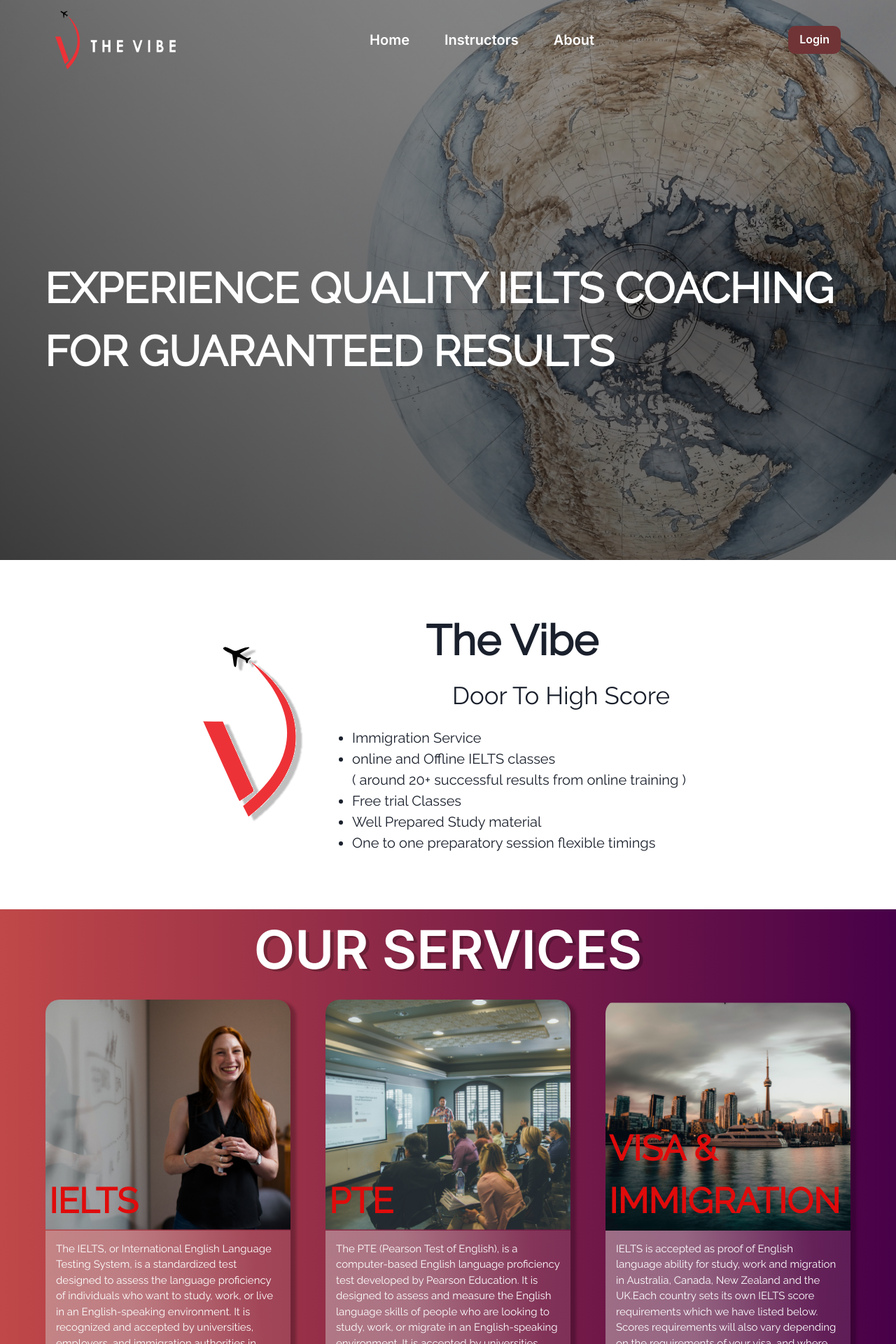
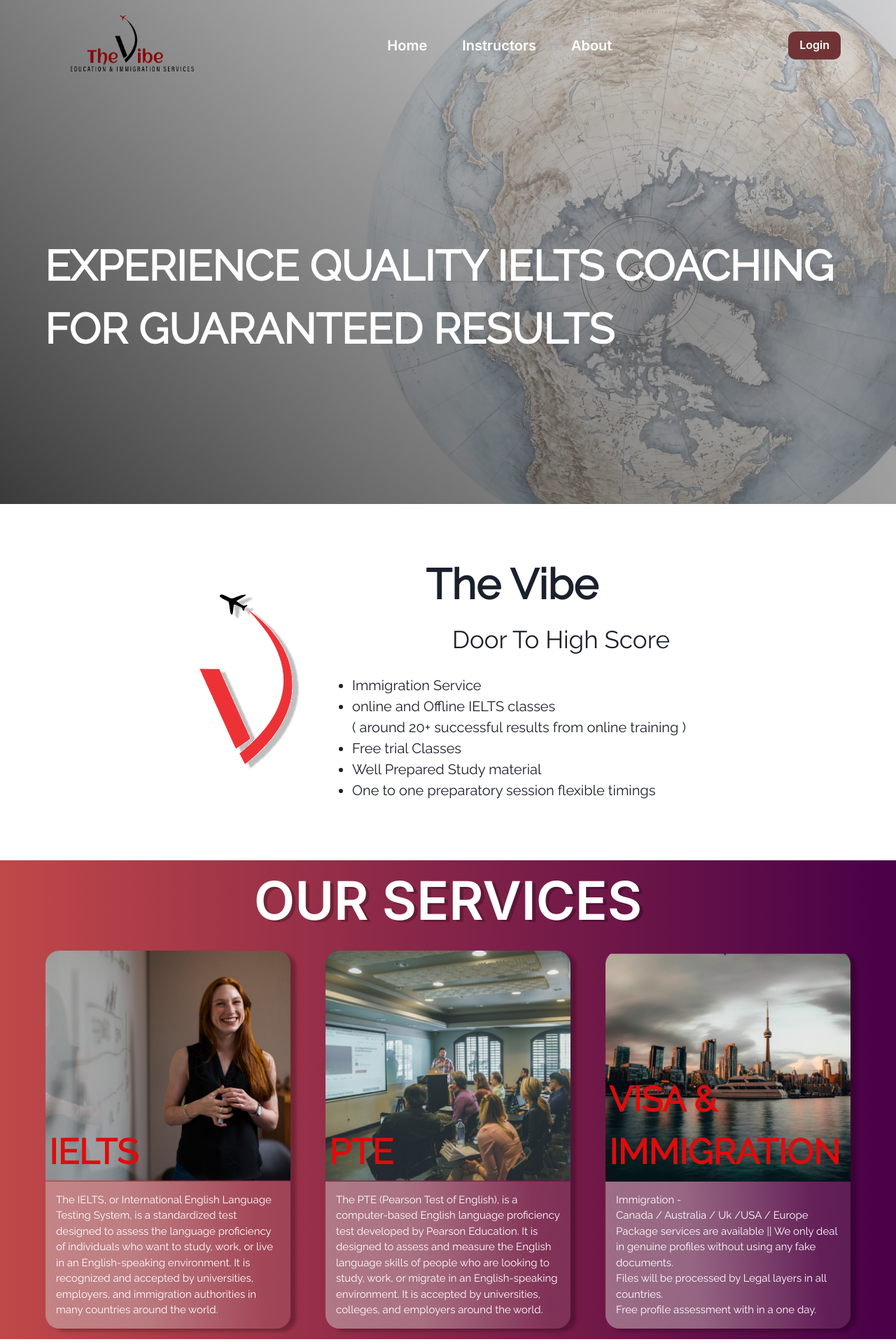
Before and after one commit to gurman-dhanoa/the-vibe-frontend, a React (Create React App) app: page / in a window 1280 px wide. Shown: the top 1920 px of the page at 70% size. Built offline with nearby package versions, Linux system fonts and the light colour scheme; no server answers.

Commit message:
logo updated

```diff
--- a/src/components/about/About.jsx
+++ b/src/components/about/About.jsx
@@ -9,7 +9,7 @@
         <VStack className='aboutRight'>
             <Text className="aboutHeading">The Vibe</Text>
             <Text className="aboutSubHeading">Door To High Score</Text>
-            <UnorderedList p={"10px"} fontSize={"20px"} fontWeight={400}>
+            <UnorderedList p={"15px"} fontSize={"20px"} fontWeight={400}>
                 <ListItem>Immigration Service</ListItem>
                 <ListItem>online and Offline IELTS classes <br/>( around 20+ successful results from online training )</ListItem>
                 <ListItem>Free trial Classes </ListItem>
--- a/src/components/footer/Footer.jsx
+++ b/src/components/footer/Footer.jsx
@@ -4,6 +4,7 @@
 
 import insta from './../../images/footer/insta.svg'
 import mail from './../../images/footer/Gmail svg.svg'
+import youtube from './../../images/footer/youtube.png'
 
 const Footer = () => {
   return (
@@ -13,11 +14,12 @@
                 <Flex className='footerLeft'>
                     <Text className='fontStyle'>Open for any offers and collaborations.</Text>
                     <Flex>
-                        <Link isExternal href='https://www.instagram.com/gurman_dhanoa_/'><Image className="mediaIcon" src={insta} alt="Instagram"/></Link>
-                        <Link isExternal href='mailto: gurmandhanoa01@gmail.com'><Image className="mediaIcon" src={mail} alt="Mail"/></Link>
+                        <Link isExternal href='https://www.instagram.com/_the__vibe_ielts_immigration/'><Image className="mediaIcon" src={insta} alt="Instagram"/></Link>
+                        <Link isExternal href='https://youtube.com/@THEVIBEIELTSWORLDWIDE?si=mhPtoW4RiRcpIhRP'><Image className="mediaIcon" src={youtube} alt="Youtube"/></Link>
+                        <Link isExternal href='mailto: thevibeielts@gmail.com'><Image className="mediaIcon" src={mail} alt="Mail"/></Link>
                     </Flex>
                 </Flex>
-                <Link href='mailto: gurmandhanoa01@gmail.com'><Text className='footerContactBtn'>Send me an email</Text></Link>
+                <Link href='mailto: thevibeielts@gmail.com'><Text className='footerContactBtn'>Send me an email</Text></Link>
             </Box>
             <Text className='copyright'>Copyright © 2023 Gurman Singh</Text>
         </VStack>
--- a/src/components/header/header.jsx
+++ b/src/components/header/header.jsx
@@ -1,6 +1,6 @@
 import { Flex, Image, Link, Button, useDisclosure, Modal, ModalOverlay, ModalContent, ModalHeader, ModalCloseButton, ModalBody } from "@chakra-ui/react";
 import { useSelector } from 'react-redux';
-import logo from "./../../images/Logo.svg";
+import logo from "./../../images/logo.png";
 
 import './header.css'
 import Admin from "../admin/Admin";
@@ -21,7 +21,7 @@
   const {adminToken} = useSelector((state) => state.adminAuth);
   return (
     <Flex className="header" gap={3}>
-        <Image src={logo} alt="The Vibe"/>
+        <Image src={logo} height={"100px"} alt="The Vibe"/>
         <Flex style={linkStyle}>
 
             <Link href='/#home'>Home</Link>
--- a/src/components/home/home.css
+++ b/src/components/home/home.css
@@ -1,7 +1,7 @@
 .landingContainer{
     flex-direction:column;
     width:100%;
-    height:100vh;
+    min-height:90vh;
     background-size:cover;
     background-position: right;
 }
--- a/src/components/home/home.jsx
+++ b/src/components/home/home.jsx
@@ -11,7 +11,7 @@
 const Home = () => {
   return (
     <>
-      <Flex id='home' className='landingContainer' bgImg={`linear-gradient(45deg,rgba(0,0,0, 0.75),rgba(0,0,0, 0.25)), url(${landingBg})`}>
+      <Flex id='home' className='landingContainer' bgImg={`linear-gradient(45deg,rgba(0,0,0, 0.75),rgba(255,255,255, 0.50)), url(${landingBg})`}>
         <Header/>
         <Flex className='landing'>Experience Quality IELTS Coaching for Guaranteed Results</Flex>
       </Flex>
--- a/src/components/ielts_modules/Visa.jsx
+++ b/src/components/ielts_modules/Visa.jsx
@@ -1,9 +1,24 @@
-import React from 'react'
+import { Heading, Text } from "@chakra-ui/react";
+import React from "react";
 
 const Visa = () => {
   return (
-    <div>Visa</div>
-  )
-}
+    <>
+      <Heading size="lg" mt={"30px"} mb={"10px"}>
+        VISA & IMMIGRATION
+      </Heading>
+      <Text>
+        From a huge crowd of immigration consultants in Sirsa, Vibe Education
+        and Immigration has made their place in the list of the top 10
+        consultants. They are known for their proven track record of countless
+        successes. THE Vibe is a reputed consultancy company that is always
+        ready to help clients with their problems by giving the best immigration
+        solutions. They offer free assessments and help students know their visa
+        requirements and eligibility criteria. The professional staff is
+        committed to accomplishing the study abroad goals of the students.
+      </Text>
+    </>
+  );
+};
 
-export default Visa
+export default Visa;
--- a/src/components/ielts_modules/navigation.jsx
+++ b/src/components/ielts_modules/navigation.jsx
@@ -41,7 +41,13 @@
         <Box onClick={()=>viewHandler("visa")}>
           <Flex className="serviceCard">
             <Flex className="cardTitle" bgImage={visaBg}><Text className="cardTitleText">VISA & IMMIGRATION</Text></Flex>
-            <Text className="cardDesc">IELTS is accepted as proof of English language ability for study, work and migration in Australia, Canada, New Zealand and the UK.Each country sets its own IELTS score requirements which we have listed below. Scores requirements will also vary depending on the requirements of your visa, and where you plan to study or work.</Text>
+            <Text className="cardDesc">
+            Immigration -<br/>
+            Canada / Australia / Uk /USA / Europe<br/>
+            Package services are available || We only deal in genuine profiles without using any fake documents.<br/>
+            Files will be processed by Legal layers in all countries.<br/>
+            Free profile assessment with in a one day.<br/>
+            </Text>
           </Flex>
         </Box>
       </Flex>
```
Also changed, not shown: src/components/ielts_modules/card.jsx (added), src/images/footer/youtube.png (added), src/images/logo.png (added).
